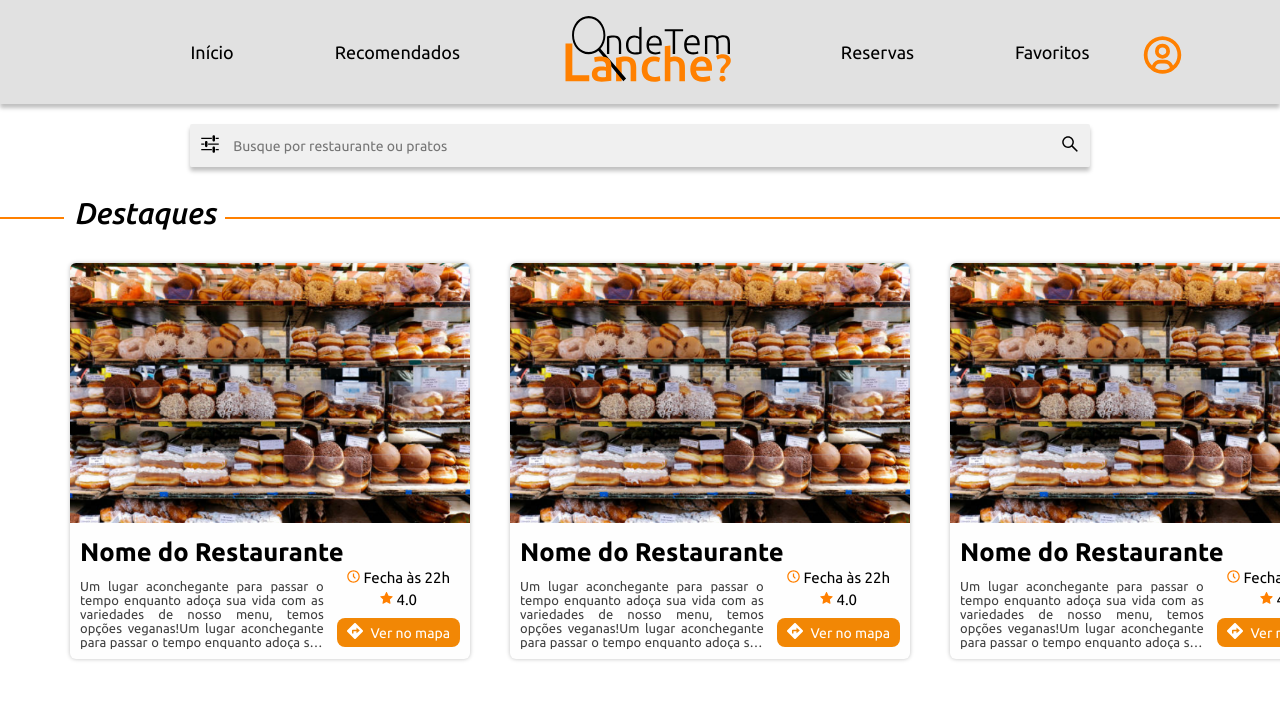
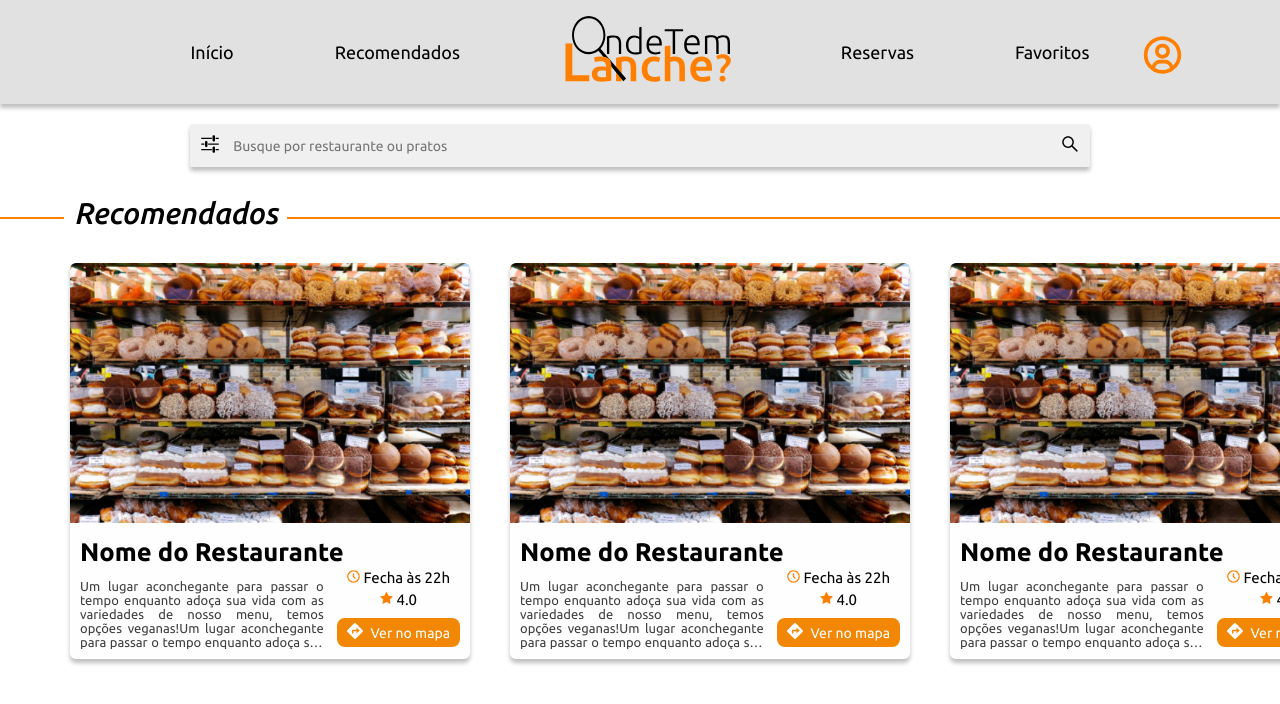
Before and after one commit to Paulophh/onde-tem-lanche-frontend, a React (Create React App) app: page / in a window 1280 px wide. Shown: the top 704 px of the page. Built offline with nearby package versions, Linux system fonts and the light colour scheme.

Commit message:
Corrigindo espacamento dos cards

```diff
--- a/src/components/HighlightsCard/styles.js
+++ b/src/components/HighlightsCard/styles.js
@@ -3,7 +3,7 @@ import styled from 'styled-components';
 export const CardWrapper = styled.div`
   border-radius: 6px;
   background: #FEFEFE;
-  box-shadow: 0px 0px 4px 0px rgba(0, 0, 0, 0.25);
+  box-shadow: 0px 4px 4px 0px rgba(0, 0, 0, 0.25);
   display: flex;
   flex-direction: column;
   width: 90vw;
--- a/src/pages/Index/Index.jsx
+++ b/src/pages/Index/Index.jsx
@@ -28,7 +28,7 @@ const Index = () => {
       <PageContainer>
         <BarraDeBusca />
         <Highlights
-          text='Destaques'
+          text='Recomendados'
         />
         <HighlightsCardsContainer>
           {
```
